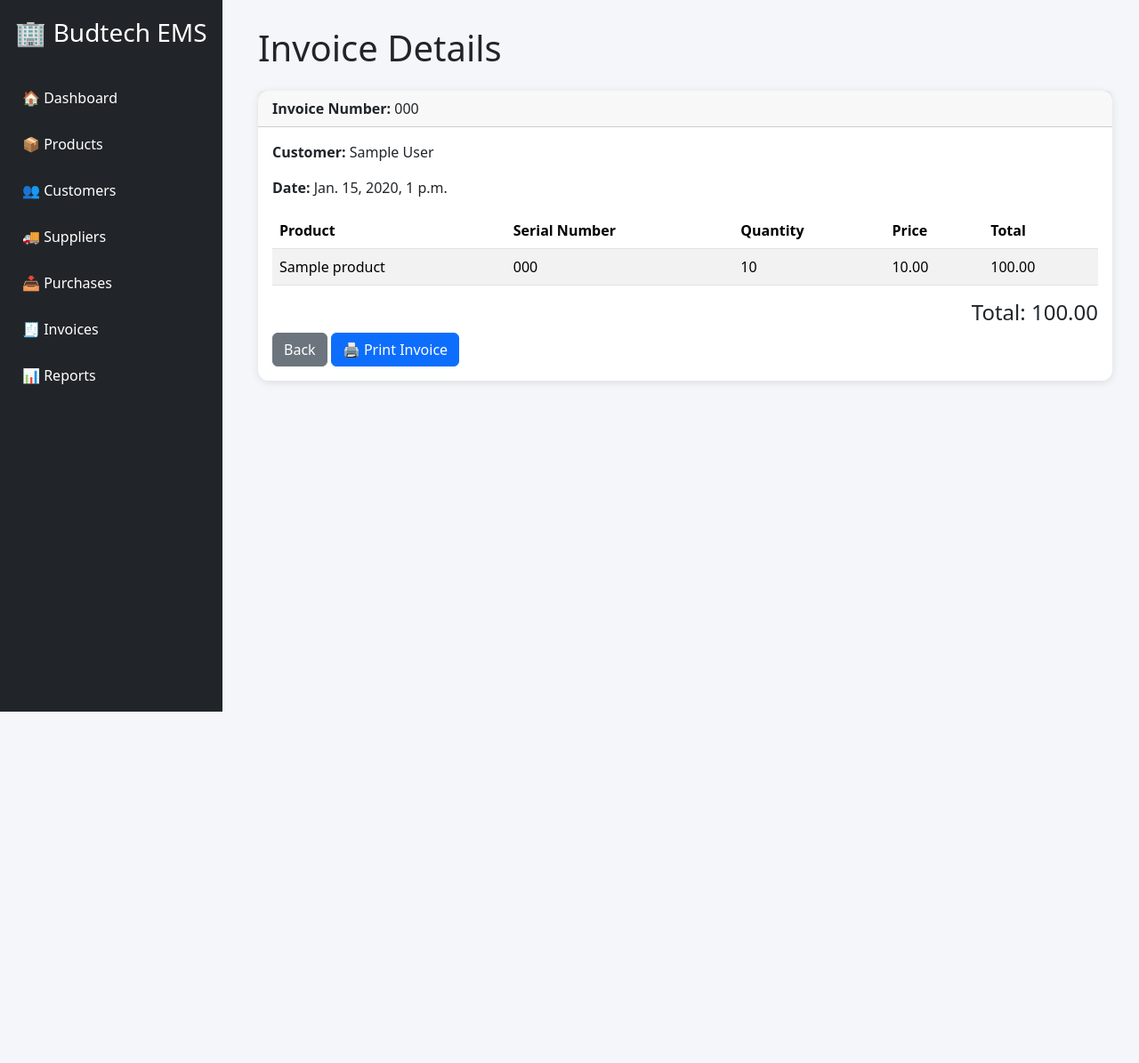
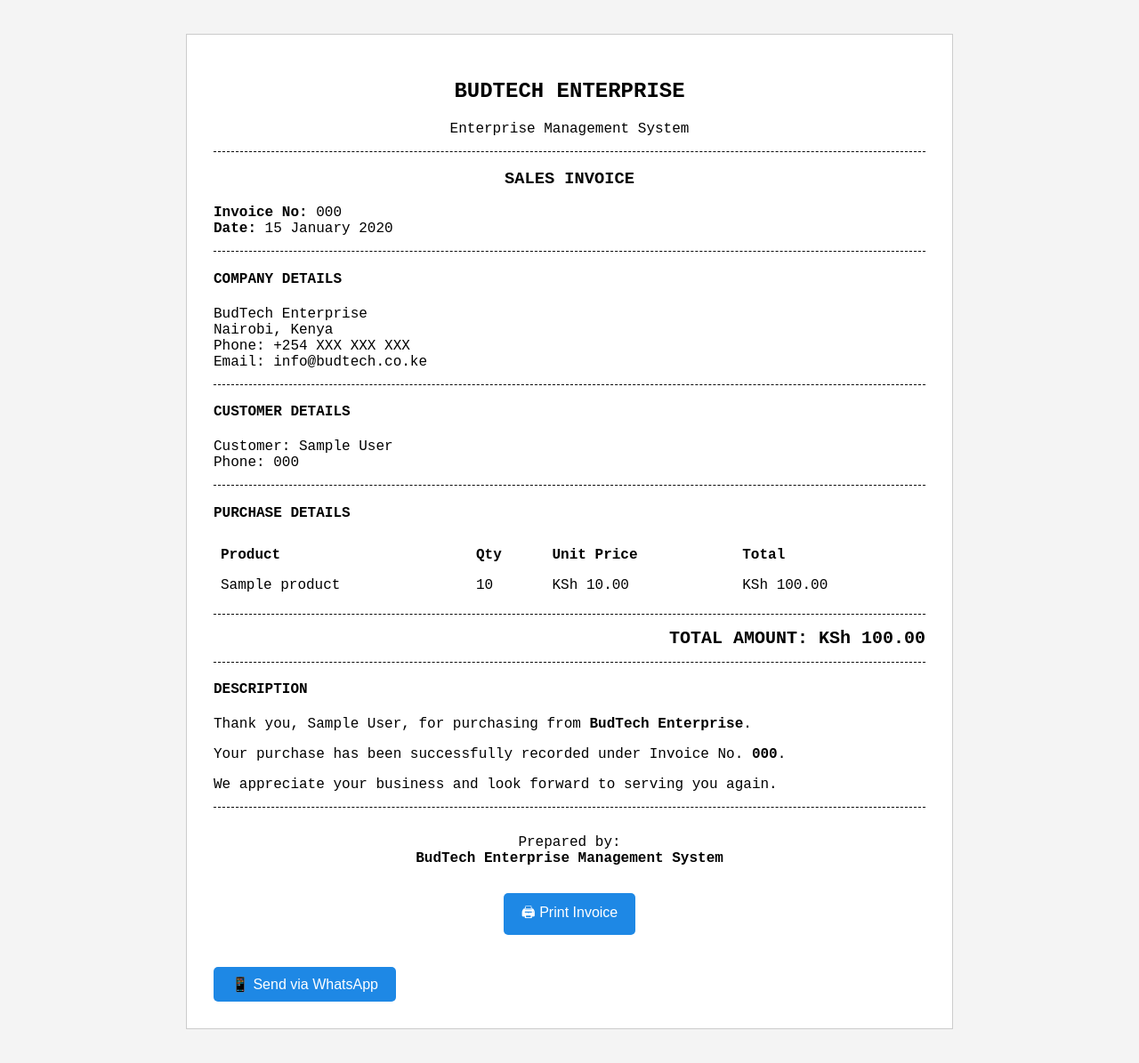
Before and after one commit to nich72956-ai/EMS, a Django app: page /invoices/1/ in a window 1280 px wide. Shown: the whole page at 89% size. Before the commit the page ends 800 px from the top, so only its background shows below. Run offline with Django 5.2, Linux system fonts and the light colour scheme; tables that the repository leaves empty hold one stand-in row (values such as "Sample post").

Commit message:
Improve invoice system, WhatsApp integration and admin dashboard

```diff
--- a/invoices/templates/invoices/invoice_detail.html
+++ b/invoices/templates/invoices/invoice_detail.html
@@ -1,45 +1,164 @@
-{% extends 'base.html' %}
+<!DOCTYPE html>
+<html>
+<head>
 
-{% block title %}Invoice Details{% endblock %}
+<title>Invoice {{ invoice.invoice_number }}</title>
 
-{% block content %}
+<style>
 
-<h1 class="mb-4">Invoice Details</h1>
+body {
+    font-family: "Courier New", monospace;
+    background: #f4f4f4;
+    padding: 30px;
+}
 
-<div class="card">
+.invoice {
+    background: white;
+    max-width: 800px;
+    margin: auto;
+    padding: 30px;
+    border: 1px solid #ccc;
+}
 
-    <div class="card-header">
-        <strong>Invoice Number:</strong> {{ invoice.invoice_number }}
+.center {
+    text-align: center;
+}
+
+.line {
+    border-top: 1px dashed #000;
+    margin: 15px 0;
+}
+
+.section-title {
+    font-weight: bold;
+    margin-top: 15px;
+}
+
+
+table {
+    width: 100%;
+    border-collapse: collapse;
+}
+
+th, td {
+    padding: 8px;
+    text-align: left;
+}
+
+
+.total {
+    font-size: 20px;
+    font-weight: bold;
+    text-align: right;
+}
+
+
+.footer {
+    text-align: center;
+    margin-top: 30px;
+}
+button {
+    background: #1e88e5;
+    color: white;
+    padding: 10px 20px;
+    border: none;
+    border-radius: 5px;
+    cursor: pointer;
+    font-size: 16px;
+}
+
+button:hover {
+    opacity: 0.8;
+}
+
+</style>
+
+</head>
+
+
+<body>
+
+
+<div class="invoice">
+
+
+<div class="center">
+
+<h2>BUDTECH ENTERPRISE</h2>
+
+<p>
+Enterprise Management System
+</p>
+
+<div class="line"></div>
+
+
+<h3>SALES INVOICE</h3>
+
 </div>
 
-    <div class="card-body">
 
 <p>
-            <strong>Customer:</strong>
-            {{ invoice.customer.first_name }}
-            {{ invoice.customer.last_name }}
-        </p>
+<strong>Invoice No:</strong>
+{{ invoice.invoice_number }}
+<br>
 
-        <p>
 <strong>Date:</strong>
-            {{ invoice.created_at }}
+{{ invoice.created_at|date:"d F Y" }}
+
 </p>
 
 
-        <table class="table table-striped">
+<div class="line"></div>
 
-            <thead>
+
+<h4>COMPANY DETAILS</h4>
+
+<p>
+BudTech Enterprise
+<br>
+Nairobi, Kenya
+<br>
+Phone: +254 XXX XXX XXX
+<br>
+Email: info@budtech.co.ke
+</p>
+
+
+<div class="line"></div>
+
+
+<h4>CUSTOMER DETAILS</h4>
+
+<p>
+
+Customer:
+{{ invoice.customer.first_name }}
+{{ invoice.customer.last_name }}
+
+<br>
+
+Phone:
+{{ invoice.customer.phone }}
+
+</p>
+
+
+<div class="line"></div>
+
+
+<h4>PURCHASE DETAILS</h4>
+
+
+<table>
+
 <tr>
 <th>Product</th>
-                    <th>Serial Number</th>
-                    <th>Quantity</th>
-                    <th>Price</th>
+<th>Qty</th>
+<th>Unit Price</th>
 <th>Total</th>
 </tr>
-            </thead>
 
-
-            <tbody>
 
 {% for item in invoice.items.all %}
 
@@ -50,47 +169,104 @@
 </td>
 
 <td>
-                        {{ item.product.serial_number }}
-                    </td>
-
-                    <td>
 {{ item.quantity }}
 </td>
 
 <td>
-                        {{ item.price }}
+KSh {{ item.price }}
 </td>
 
 <td>
-                        {{ item.total_price }}
+KSh {{ item.total_price }}
 </td>
 
 </tr>
 
+
 {% endfor %}
 
-            </tbody>
 
 </table>
 
 
-        <h4 class="text-end">
-            Total:
-            {{ invoice.total_amount }}
-        </h4>
+<div class="line"></div>
 
 
-        <a href="{% url 'invoice_list' %}" class="btn btn-secondary">
-    Back
-</a>
+<div class="total">
 
-<button onclick="window.print()" class="btn btn-primary">
-    🖨 Print Invoice
-</button>
-        </a>
+TOTAL AMOUNT:
+KSh {{ invoice.total_amount }}
 
 </div>
 
+
+<div class="line"></div>
+
+
+<h4>DESCRIPTION</h4>
+
+
+<p>
+
+Thank you,
+{{ invoice.customer.first_name }}
+{{ invoice.customer.last_name }},
+for purchasing from
+<strong>BudTech Enterprise</strong>.
+
+</p>
+
+
+<p>
+
+Your purchase has been successfully recorded under
+Invoice No.
+<strong>{{ invoice.invoice_number }}</strong>.
+
+</p>
+
+
+<p>
+
+We appreciate your business and look forward to serving you again.
+
+</p>
+
+
+<div class="line"></div>
+
+
+<div class="footer">
+
+Prepared by:
+<br>
+
+<strong>
+BudTech Enterprise Management System
+</strong>
+
+</div>
+<div class="footer">
+
+<button onclick="window.print()">
+🖨 Print Invoice
+</button>
+
+</div>
+<br><br>
+
+<a href="{% url 'send_whatsapp' invoice.id %}" target="_blank">
+
+<button>
+📱 Send via WhatsApp
+</button>
+
+</a>
+
+
 </div>
 
-{% endblock %}
+
+</body>
+
+</html>
--- a/invoices/urls.py
+++ b/invoices/urls.py
@@ -5,4 +5,11 @@ urlpatterns = [
     path('', views.invoice_list, name='invoice_list'),
     path('create/', views.create_invoice, name='create_invoice'),
     path('<int:pk>/', views.invoice_detail, name='invoice_detail'),
+
+    # WhatsApp
+    path(
+        'whatsapp/<int:pk>/',
+        views.send_whatsapp,
+        name='send_whatsapp',
+    ),
 ]
--- a/invoices/views.py
+++ b/invoices/views.py
@@ -1,5 +1,7 @@
 from django.db import transaction
 from django.shortcuts import render, redirect, get_object_or_404
+from django.http import HttpResponseRedirect
+import urllib.parse
 
 from .services import send_invoice_sms
 from .whatsapp import send_invoice_whatsapp
@@ -115,3 +117,29 @@ def invoice_detail(request, pk):
             'invoice': invoice
         }
     )
+def send_whatsapp(request, pk):
+    invoice = get_object_or_404(Invoice, pk=pk)
+
+    customer = invoice.customer
+    phone = customer.phone.replace(" ", "").strip()
+
+    if phone.startswith("0"):
+        phone = "254" + phone[1:]
+    elif phone.startswith("+254"):
+        phone = phone[1:]
+
+    message = f"""
+Hello {customer.first_name},
+
+Thank you for shopping with BudTech Enterprise.
+
+Invoice No: {invoice.invoice_number}
+
+Your invoice has been created successfully.
+
+Thank you for your business.
+"""
+
+    url = f"https://wa.me/{phone}?text={urllib.parse.quote(message)}"
+
+    return HttpResponseRedirect(url)
```
Also changed, not shown: config/settings.py (+53 -3 lines), templates/admin/index.html (added, +55 -0 lines), invoices/models.py (line endings or trailing spaces), invoices/whatsapp.py (line endings or trailing spaces). Lines whose indentation alone changed are shown as unchanged.
